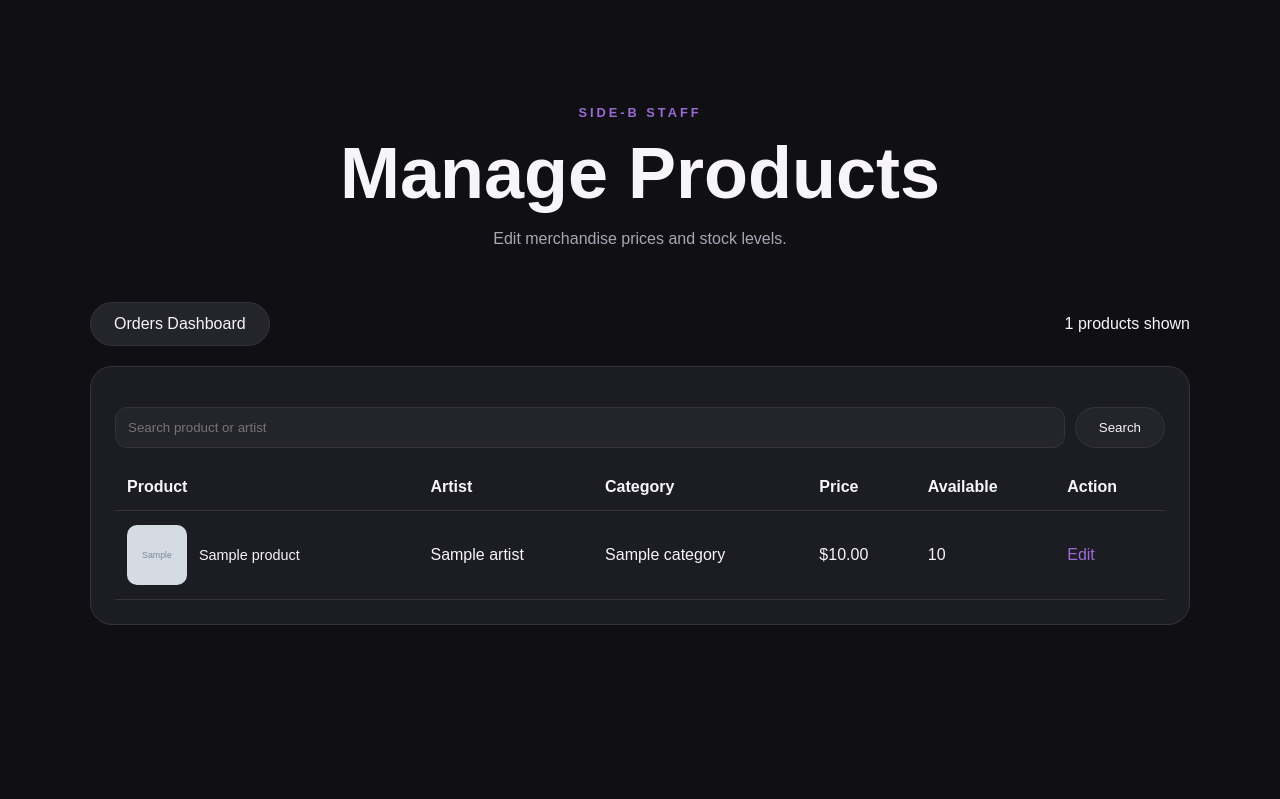
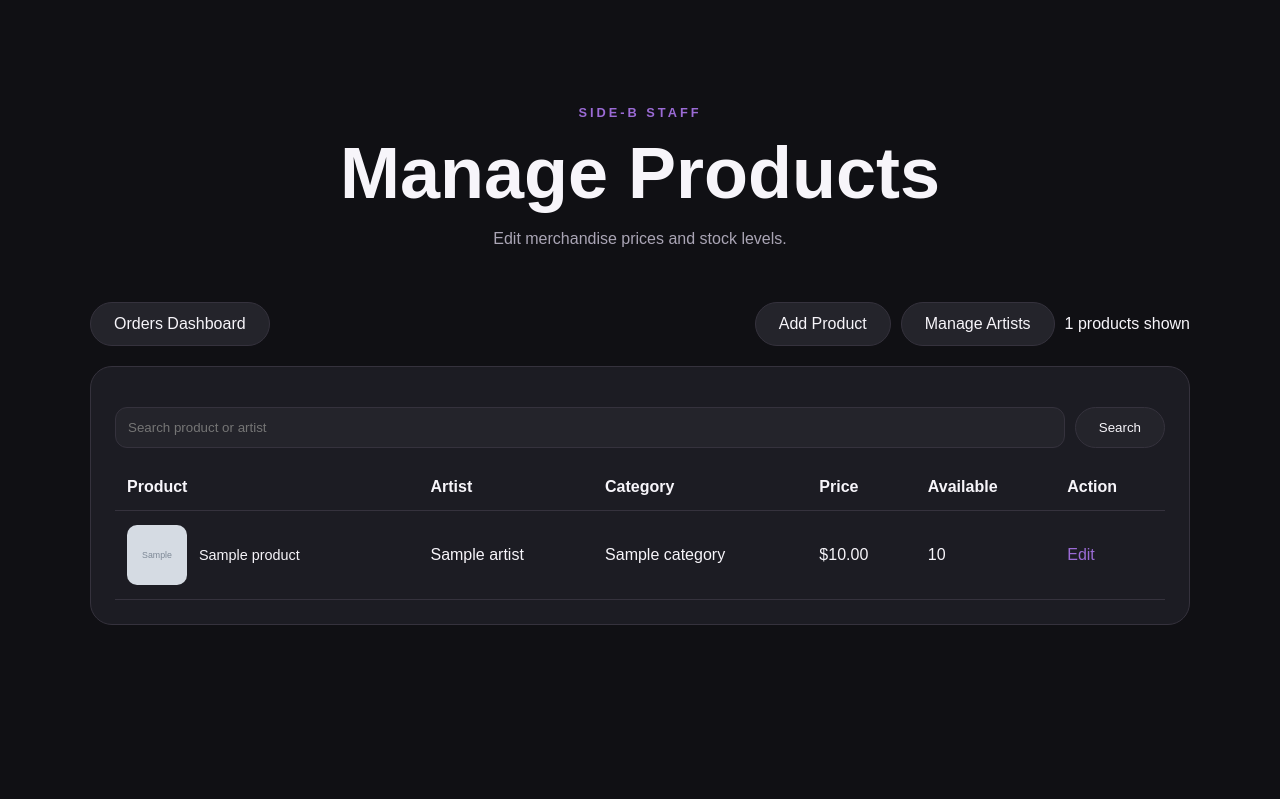
Before and after one commit to Mrgnoblennon/side-b, a Flask app: template templates/admin_products.html in a window 1280 px wide. Shown: the part 129-928 px from the top of the page. Run offline with Flask 3, Linux system fonts and the light colour scheme; the template is opened without the code that fills it: most values are stand-ins (such as "Sample title", 1, 10 or a date in 2020); grey boxes marked "Sample" are stand-in pictures.

Commit message:
Migrate artist catalogue and add admin artist/product creation: templates/admin_products.html

```diff
--- a/templates/admin_products.html
+++ b/templates/admin_products.html
@@ -3,7 +3,7 @@
 <main class="shop-page">
   <section class="shop-hero"><p class="shop-eyebrow">SIDE-B STAFF</p><h1>Manage Products</h1><p>Edit merchandise prices and stock levels.</p></section>
   <div class="admin-wrap">
-    <div class="admin-top"><a href="{{ url_for('admin_orders') }}" class="shop-filter">Orders Dashboard</a><span>{{ products|length }} products shown</span></div>
+    <div class="admin-top"><a href="{{ url_for('admin_orders') }}" class="shop-filter">Orders Dashboard</a><div class="admin-product-actions"><a href="{{ url_for('admin_new_product') }}" class="shop-filter">Add Product</a><a href="{{ url_for('admin_artists') }}" class="shop-filter">Manage Artists</a><span>{{ products|length }} products shown</span></div></div>
     <section class="cart-summary">
       <form method="get" class="admin-search">
         <input type="search" name="q" value="{{ query }}" placeholder="Search product or artist" aria-label="Search products">
```
